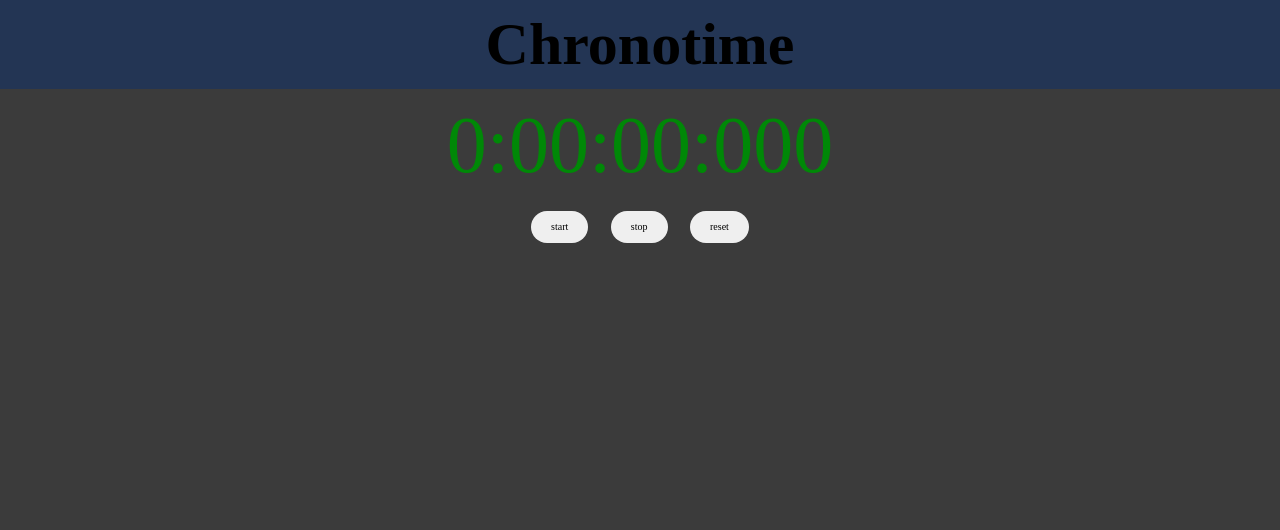
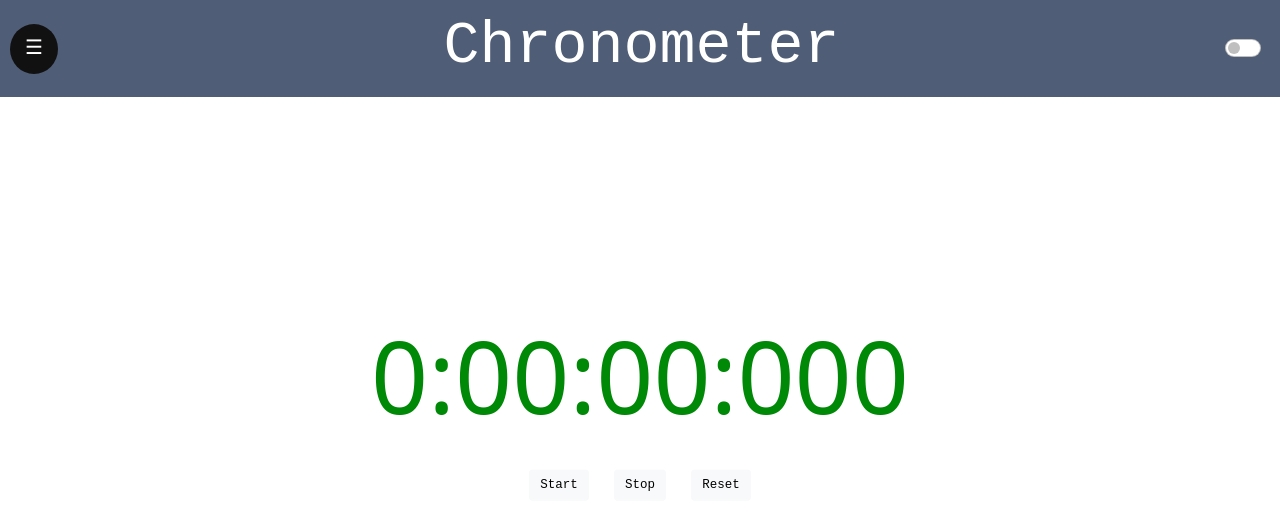
Before and after one commit to julian-c-dev/practice_JS_tool_chrono, a plain HTML site: page index.html in a window 1280 px wide. Drawn offline with nearby package versions, Linux system fonts and the light colour scheme.

Commit message:
Fixing Display, Banner & Sidebar elements.

```diff
--- /dev/null
+++ b/app/css/_banner.scss
@@ -0,0 +1,27 @@
+.banner {
+  width: auto;
+  text-align: center;
+  background-color: rgba($color: #233554, $alpha: 0.8);
+  background-size: cover;
+  width: 100%;
+  padding: 1rem;
+  margin: 0;
+  color: white;
+  display: flex;
+  justify-content: space-between;
+  align-items: center;
+  font-family: "Courier New", Courier, monospace;
+}
+
+.openbtn {
+  border-radius: 50%;
+}
+
+.title {
+  font-size: 6rem;
+  font-family: "Courier New", Courier, monospace;
+}
+
+.form-switch {
+  font-size: large;
+}
--- a/app/css/_elements.scss
+++ b/app/css/_elements.scss
@@ -14,9 +14,12 @@ html {
 
 body {
   background-color: rgb(59, 59, 59);
+  position: relative;
+  font-family: "Courier New", Courier, monospace;
 }
 
 form {
+  font-size: 2rem;
 }
 
 h1 {
--- a/app/css/_objects.scss
+++ b/app/css/_objects.scss
@@ -1,3 +1,10 @@
+#main {
+  position: fixed;
+  top: 50%;
+  left: 50%;
+  transform: translate(-50%, -50%);
+}
+
 .chrono {
   display: flex;
   flex-flow: column wrap;
@@ -5,32 +12,20 @@
   align-items: center;
 }
 
-.banner {
-  width: auto;
-  text-align: center;
-  background-color: #233554;
-  background-size: cover;
-  width: 100%;
-  padding: 1rem;
-  font-size: 3rem;
-  margin: 0;
+.dark-mode {
+  background-color: black;
+  color: white;
 }
+// Chrono:
 
 #chronoTime {
-  font-size: 8rem;
+  font-size: 10rem;
   padding: 1rem;
   color: rgb(0, 136, 7);
   text-align: center;
 }
 
 .btn {
-  padding: 1rem 2rem;
-  border-radius: 25px;
-  outline: none;
-  border: none;
   margin: 1rem;
-  &:hover {
-    background-color: black;
-    color: white;
-  }
+  font-family: "Courier New", Courier, monospace;
 }
--- /dev/null
+++ b/app/css/_sidebar.scss
@@ -0,0 +1,64 @@
+body {
+  font-family: "Lato", sans-serif;
+}
+
+.sidebar {
+  height: 100%;
+  width: 0;
+  position: fixed;
+  z-index: 1;
+  top: 0;
+  left: 0;
+  background-color: rgba($color: #233554, $alpha: 1);
+  overflow-x: hidden;
+  transition: 0.5s;
+  padding-top: 60px;
+}
+
+.sidebar a {
+  padding: 8px 8px 8px 32px;
+  text-decoration: none;
+  font-size: 25px;
+  color: #818181;
+  display: block;
+  transition: 0.3s;
+}
+
+.sidebar a:hover {
+  color: #f1f1f1;
+}
+
+.sidebar .closebtn {
+  position: absolute;
+  top: 0;
+  right: 25px;
+  font-size: 36px;
+  margin-left: 50px;
+}
+
+.openbtn {
+  font-size: 20px;
+  cursor: pointer;
+  background-color: #111;
+  color: white;
+  padding: 10px 15px;
+  border: none;
+}
+
+.openbtn:hover {
+  background-color: #444;
+}
+
+#main {
+  transition: margin-left 0.5s;
+  padding: 16px;
+}
+
+@media screen and (max-height: 450px) {
+  .sidebar {
+    padding-top: 15px;
+  }
+  .sidebar a {
+    font-size: 18px;
+  }
+}
--- a/app/css/import.scss
+++ b/app/css/import.scss
@@ -3,3 +3,5 @@
 @import "tools";
 @import "generic";
 @import "objects";
+@import "banner";
+@import "sidebar";
--- a/app/js/main.js
+++ b/app/js/main.js
@@ -38,13 +38,29 @@ function chronoContinue() {
   chrono();
 }
 function chronoReset() {
-  document.getElementById("chronotime").innerHTML = "0:00:00:000";
+  document.getElementById("chronoTime").innerHTML = "0:00:00:000";
   start = new Date();
 }
 function chronoStopReset() {
-  document.getElementById("chronotime").innerHTML = "0:00:00:000";
+  document.getElementById("chronoTime").innerHTML = "0:00:00:000";
 }
 function chronoStop() {
   document.chronoForm.start.onclick = chronoContinue;
   clearTimeout(timerID);
 }
+
+//Sidebar
+
+function openNav() {
+  document.getElementById("mySidebar").style.width = "250px";
+}
+
+function closeNav() {
+  document.getElementById("mySidebar").style.width = "0";
+}
+
+//Dark mode
+function myFunction() {
+  var element = document.body;
+  element.classList.toggle("dark-mode");
+}
--- a/index.html
+++ b/index.html
@@ -4,38 +4,62 @@
     <meta charset="UTF-8" />
     <meta http-equiv="X-UA-Compatible" content="IE=edge" />
     <meta name="viewport" content="width=device-width, initial-scale=1.0" />
-    <title>Document</title>
+    <title>Chronometer</title>
     <link rel="stylesheet" href="/app/css/import.css" />
+    <link
+      href="https://cdn.jsdelivr.net/npm/bootstrap@5.0.2/dist/css/bootstrap.min.css"
+      rel="stylesheet"
+      integrity="sha384-EVSTQN3/azprG1Anm3QDgpJLIm9Nao0Yz1ztcQTwFspd3yD65VohhpuuCOmLASjC"
+      crossorigin="anonymous"
+    />
   </head>
   <body>
     <header class="banner">
-      <h1>Chronotime</h1>
+      <button class="openbtn" onclick="openNav()">☰</button>
+      <h1 class="title">Chronometer</h1>
+      <div class="form-check form-switch">
+        <label class="form-check-label" for="flexSwitchCheckDefault"> </label>
+        <input
+          class="form-check-input"
+          type="checkbox"
+          id="flexSwitchCheckDefault"
+        />
+      </div>
     </header>
+    <div id="main">
       <div class="chrono">
         <div id="chronoTime">0:00:00:000</div>
         <form name="chronoForm">
           <input
-          class="btn"
+            class="btn btn-light btn-lg"
             type="button"
             name="start"
-          value="start"
+            value="Start"
             onClick="chronoStart()"
           />
           <input
-          class="btn"
+            class="btn btn-light btn-lg"
             type="button"
             name="stop"
-          value="stop"
+            value="Stop"
             onClick="chronoStop()"
           />
           <input
-          class="btn"
+            class="btn btn-light btn-lg"
             type="button"
             name="reset"
-          value="reset"
+            value="Reset"
             onClick="chronoReset()"
           />
         </form>
+      </div>
+    </div>
+    <div id="mySidebar" class="sidebar">
+      <a href="javascript:void(0)" class="closebtn" onclick="closeNav()">×</a>
+      <a href="#">About</a>
+      <a href="#">Services</a>
+      <a href="#">Clients</a>
+      <a href="#">Contact</a>
     </div>
 
     <script src="/app/js/main.js"></script>
```
Also changed, not shown: app/css/import.css, 1 other file. Lines whose indentation alone changed are shown as unchanged.
